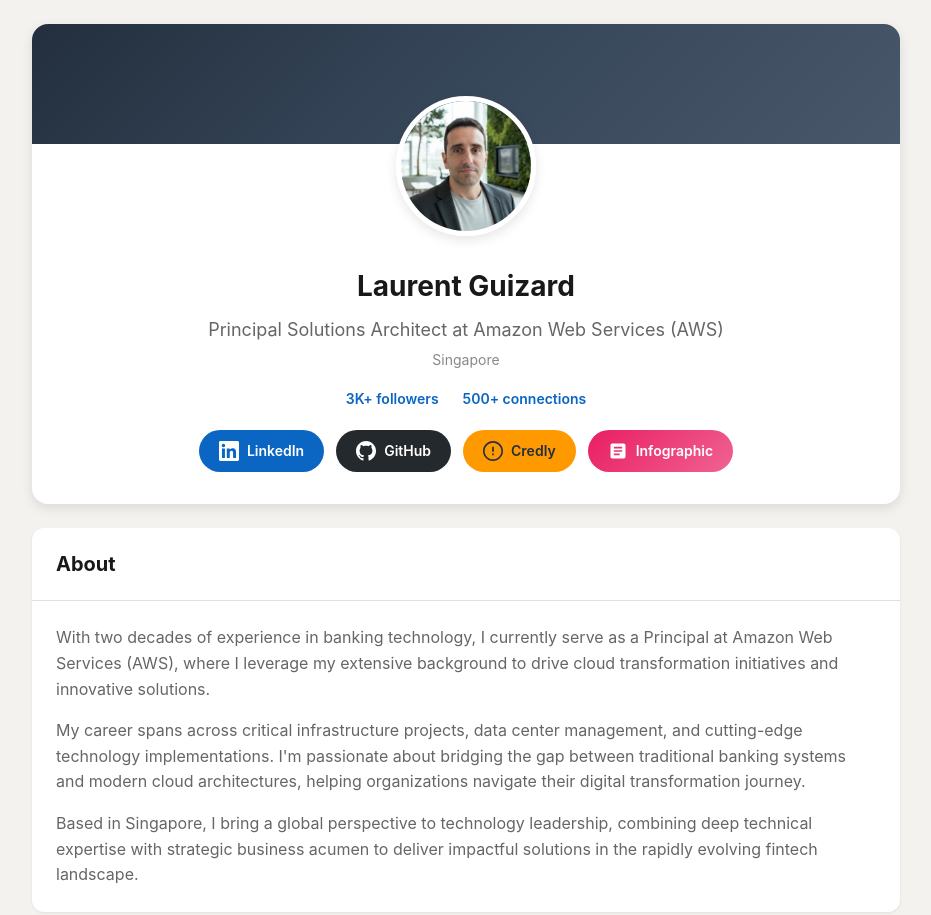
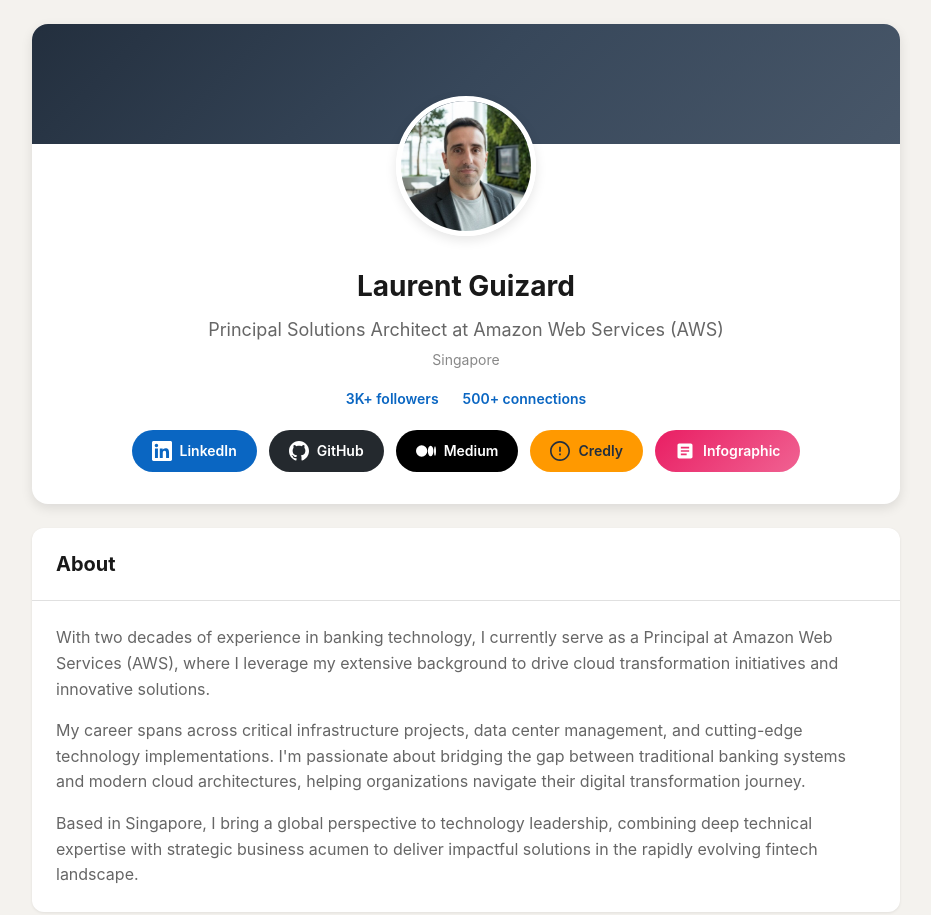
Before and after one commit to laurentguizard/laurentguizard.github.io, a plain HTML site: page index.html in a window 1280 px wide. Shown: the top 915 px of the page, without its empty margins (174-1105 px from the left). Drawn offline with Linux system fonts and the light colour scheme.

Commit message:
Update index.html

```diff
--- a/index.html
+++ b/index.html
@@ -162,6 +162,16 @@
             background-color: #1a1e22;
             transform: translateY(-2px);
             box-shadow: var(--shadow-sm);
+        }
+        .social-link--medium {
+            background-color: #000000;
+            color: white;
+        }
+
+        .social-link--medium:hover {
+            background-color: #292929;
+            transform: translateY(-2px);
+        box-shadow: var(--shadow-sm);
         }
 
         .social-link--credly {
@@ -667,6 +677,17 @@
                     GitHub
                 </a>
 
+                <a href="https://medium.com/@guizard.laurent"
+                   class="social-link social-link--medium"
+                   target="_blank"
+                   rel="noopener noreferrer"
+                   aria-label="Medium Blog">
+                    <svg width="20" height="20" viewBox="0 0 24 24" fill="currentColor" aria-hidden="true">
+                        <path d="M13.54 12a6.8 6.8 0 01-6.77 6.82A6.8 6.8 0 010 12a6.8 6.8 0 016.77-6.82A6.8 6.8 0 0113.54 12zm7.42 0c0 3.54-1.51 6.42-3.38 6.42-1.87 0-3.39-2.88-3.39-6.42s1.52-6.42 3.39-6.42 3.38 2.88 3.38 6.42M24 12c0 3.17-.53 5.75-1.19 5.75-.66 0-1.19-2.58-1.19-5.75s.53-5.75 1.19-5.75C23.47 6.25 24 8.83 24 12z"/>
+                    </svg>
+                    Medium
+                </a>
+
                 <a href="https://www.credly.com/users/laurent-guizard.af741e1d"
                    class="social-link social-link--credly"
                    target="_blank"
```
